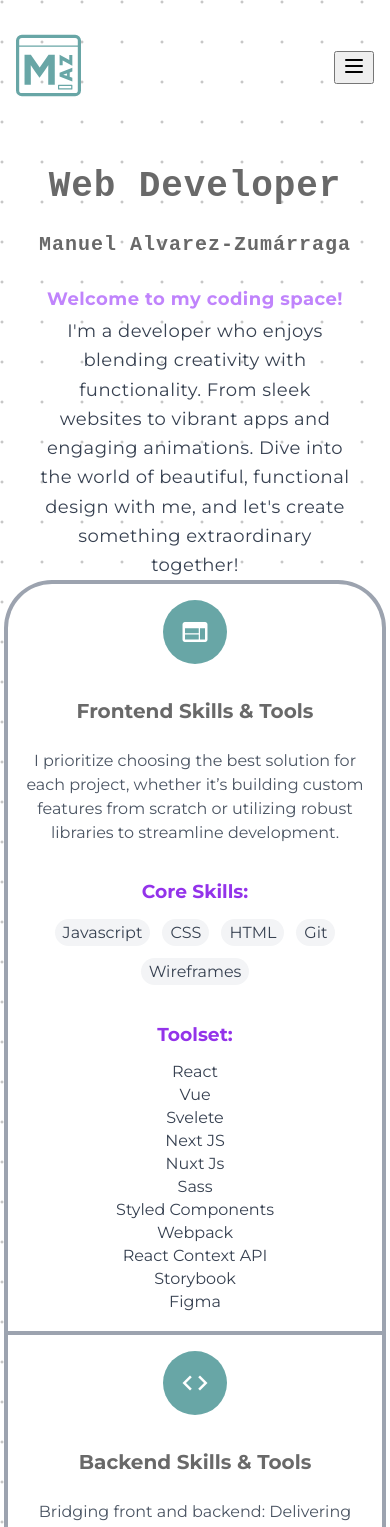
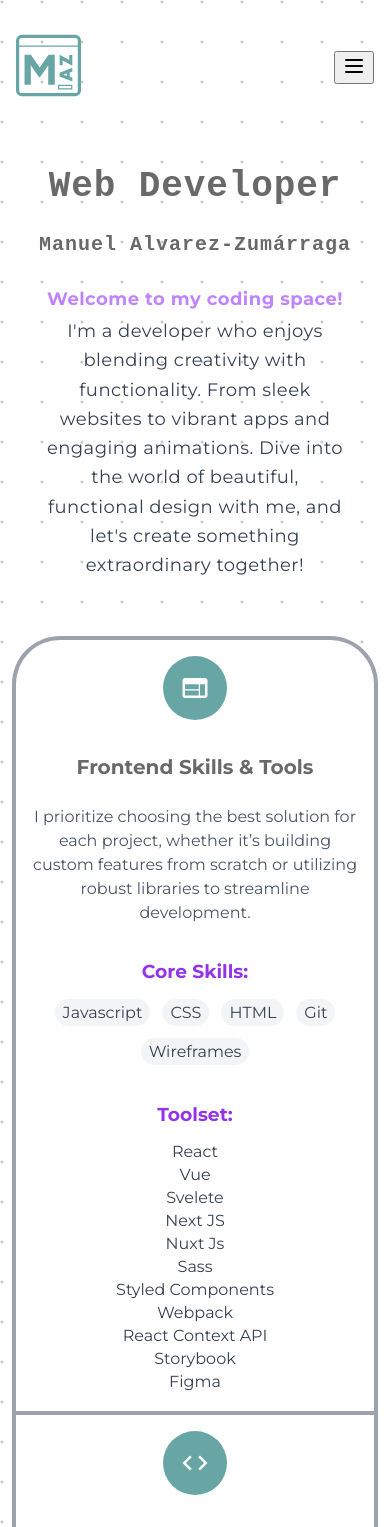
Before and after one commit to azuldev1/web-dev-folio, a SvelteKit app: page / in a window 390 px wide. Shown: the top 1527 px of the page. Built offline with nearby package versions, Linux system fonts and the light colour scheme.

Commit message:
more tweaks

```diff
--- a/src/routes/+page.svelte
+++ b/src/routes/+page.svelte
@@ -7,11 +7,12 @@
 	import { faToolbox } from '@fortawesome/free-solid-svg-icons';
 </script>
 
-<main class="bg-gradient-to-b from-purple-500 to-white">
+<!-- there is a difference between md and lg in terms of layout -->
+<main class="bg-gradient-to-b from-purple-500 to-white pb-12 lg:pb-0">
 	<div class="container mx-auto">
-		<div class="main-container flex flex-col">
+		<div class="main-container flex flex-col gap-y-14 lg:gap-y-0">
 			<!-- <ScreenSaver /> -->
-			<div class="lg:h-[calc(100vh-134px)] flex justify-between flex-col">
+			<div class="px-2 md:px-12 lg:h-[calc(100vh-134px)] flex justify-between flex-col">
 				<div class="hero-section">
 					<div class="shape-wrapper">
 						<SvgLaptop />
@@ -39,11 +40,14 @@
 						</p>
 					</div>
 				</div>
-				<div class="hidden arrow-container md:flex justify-center">
+				<div class="hidden arrow-container lg:flex justify-center">
 					<SVGArrow scrollToId="cardSection" customClass="h-20 w-20 pb-6 animated-arrow" />
 				</div>
 			</div>
-			<div id="cardSection" class="lg:h-[calc(100vh-71px)] flex flex-col justify-center">
+			<div
+				id="cardSection"
+				class="px-2 md:px-12 lg:h-[calc(100vh-71px)] flex flex-col justify-center"
+			>
 				<div class="container mx-auto max-w-3xl lg:max-w-5xl">
 					<CardContainer />
 				</div>
```
